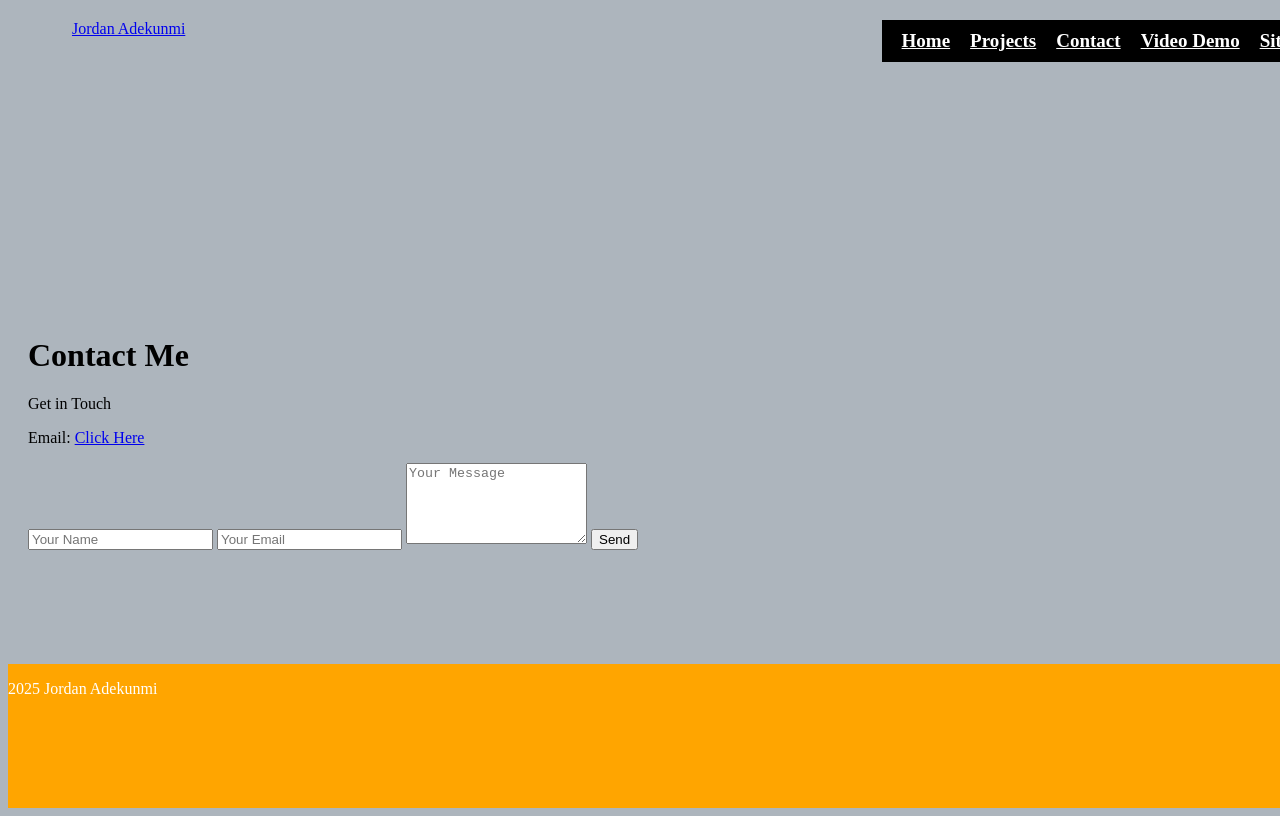
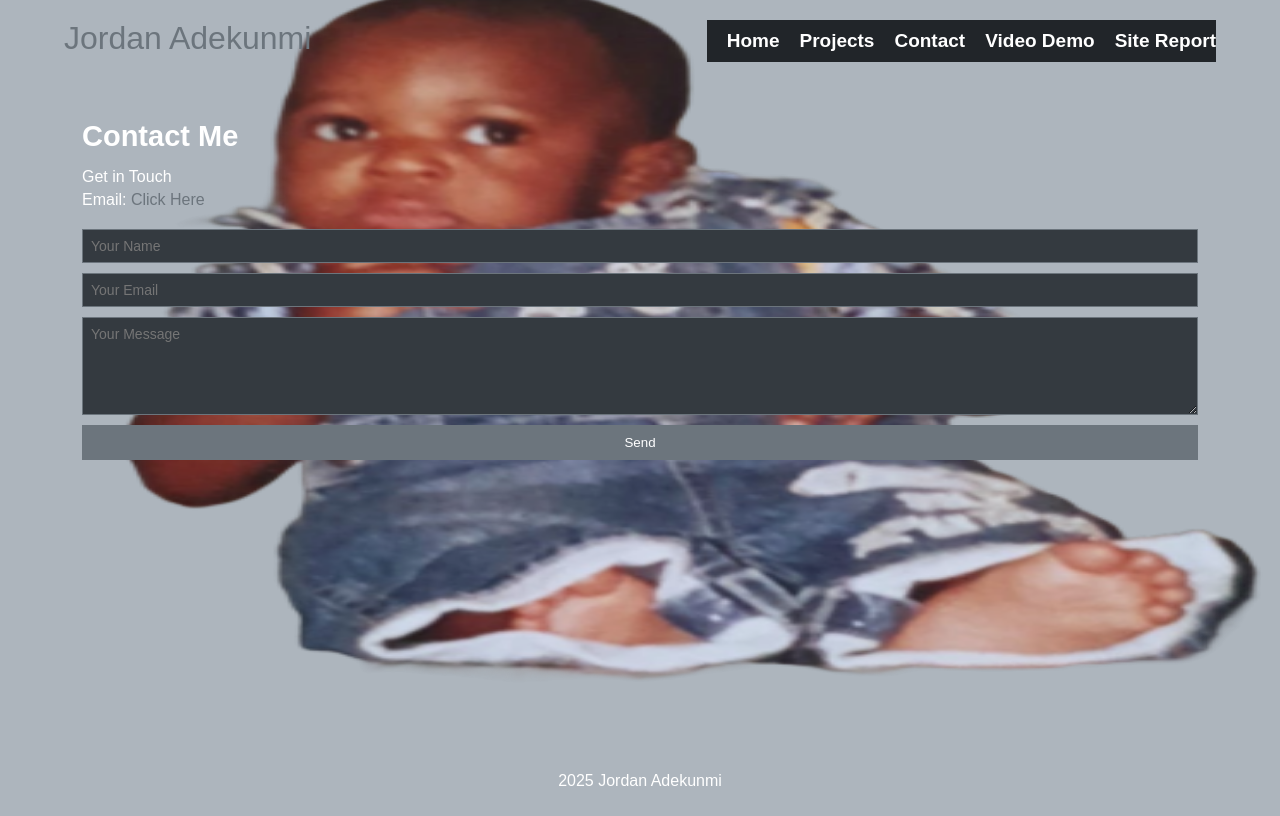
Before and after one commit to jordan-adekunmi/assigment1, a plain HTML site: page contact.html in a window 1280 px wide. Drawn offline with Linux system fonts and the light colour scheme.

Commit message:
third commit

```diff
--- a/styles.css
+++ b/styles.css
@@ -1,12 +1,28 @@
+*{
+    margin: 0;
+    padding: 0;
+    box-sizing: border-box;
+    text-decoration: none;
+    border: none;
+    outline: none;
+    font-family: 'Poppins', sans-serif;
+}
+
 
 body{
 width: 100%;
 min-height: 100vh;
 overflow-x: hidden;
 background-color: #adb5bd;
+background-image: url(me.png);
+background-size: 1500px 1500px;
+background-position: center;
+ background-repeat: no-repeat;
+ background-attachment: scroll;
+color: white;
 display: grid;
-grid-template-rows: auto;
-grid-template-columns: 20% 60% 20%;
+grid-template-rows: auto auto 1fr auto;
+grid-template-columns: 2fr 2fr 1fr;
 grid-template-areas:
    "header header header"
    "nav nav nav"
@@ -24,7 +40,69 @@ header{
     display: flex;
     justify-content: space-between;
     align-items: normal;
+    z-index: 1000;
 }
+
+header h1{
+    font-size: 32px;
+    color: #6c757d;
+}
+
+.logo{
+    font-size: 32px;
+    color: #6c757d;
+    cursor: pointer;
+    background-color: transparent;
+}
+
+.typing-textP{
+    font-size: 34px;
+    font-weight: 600;
+    min-width: 280px;
+}
+
+.typing-text span{
+    position: relative;
+}
+
+.typing-text span::before{
+    content: "Web Developer";
+    color: #6c757d;
+    animation: words 20s infinite;
+}
+
+.typing-text span::after{
+    content: "";
+    position: absolute;
+    width: calc(100% + 8px);
+    height: 100%;
+    border-left: 3px solid black;
+    animation: cursor 0.6s infinite;
+}
+
+@keyframes cursor{
+    to{
+        border-left: 3px solid#6c757d
+    }
+  }
+
+  @keyframes words{
+    0%, 20%{
+        content: "Web Developer";
+    }
+    21%, 40%{
+        content: "Developer";
+    }
+    41%, 60%{
+        content: "Entrepreneur";
+    }
+    61%, 80%{
+        content: "Streamer";
+    }
+    81%, 100%{
+        content: "Semi-Professional Gamer";
+    }
+  }
 
 .links{
     font-size: 19px;
@@ -34,7 +112,7 @@ header{
 
 nav{
     grid-area: nav;
-    background-color: black;
+    background-color: #212529;
     padding: 10px 0;
     border: none;
     box-shadow: none;
@@ -60,11 +138,51 @@ nav a{
     background-color: transparent;
 }
 
+nav a:hover {
+    color: #6c757d;
+}
+
 main{
     grid-area: main;
     background-color: transparent;
     padding: 20px;
     margin-top: 100px;
+}
+
+section{
+     max-width: 100%;
+     width: 90%;
+     margin: 0 auto;
+}
+
+section h2 {
+    font-size: 29px;
+    margin-bottom: 15px;
+}
+
+.container{
+    max-width: 100%;
+    width: 90%;
+    margin: 0 auto;
+}
+
+.container h1{
+    font-size: 29px;
+    margin-bottom: 15px;
+}
+
+.section h1{
+    font-size: 29px;
+    margin-bottom: 15px;
+}
+
+.contact-info{
+    margin-bottom: 20px;
+}
+
+.contact-info p {
+    font-size: 16px;
+    margin: 5px 0;
 }
 
 aside{
@@ -76,6 +194,49 @@ aside{
 
 footer{
     grid-area: footer;
-    background-color: orange;
-    color:white
+    background-color: transparent;
+    text-align: center;
+    padding: 10px 0;
 }
+
+.contact-info a {
+    color: #6c757d;
+    transition: color 0.3s ease;
+  }
+
+  .contact-info a:hover {
+    color: white;
+  }
+
+  .container form,
+  .contact-form {
+    display: flex;
+    flex-direction: column;
+    gap: 10px;
+  }
+
+  .container form input,
+  .container form textarea,
+  .contact-form input,
+  .contact-form textarea {
+    padding: 8px;
+    font-size: 14px;
+    border: 1px solid #6c757d;
+    background-color: #343a40;
+    color: white;
+    width: 100%;
+  }
+
+  .container form button,
+  .contact-form button {
+    padding: 10px;
+    background-color: #6c757d;
+    color: white;
+    cursor: pointer;
+    transition: background-color 0.3s ease;
+  }
+
+  .container form button:hover,
+  .contact-form button:hover {
+    background-color: #5a6268;
+  }
```
Also changed, not shown: project.html (+14 -0 lines), videoDemo.html (+13 -0 lines), culture.jpg (added), me.png (added).
